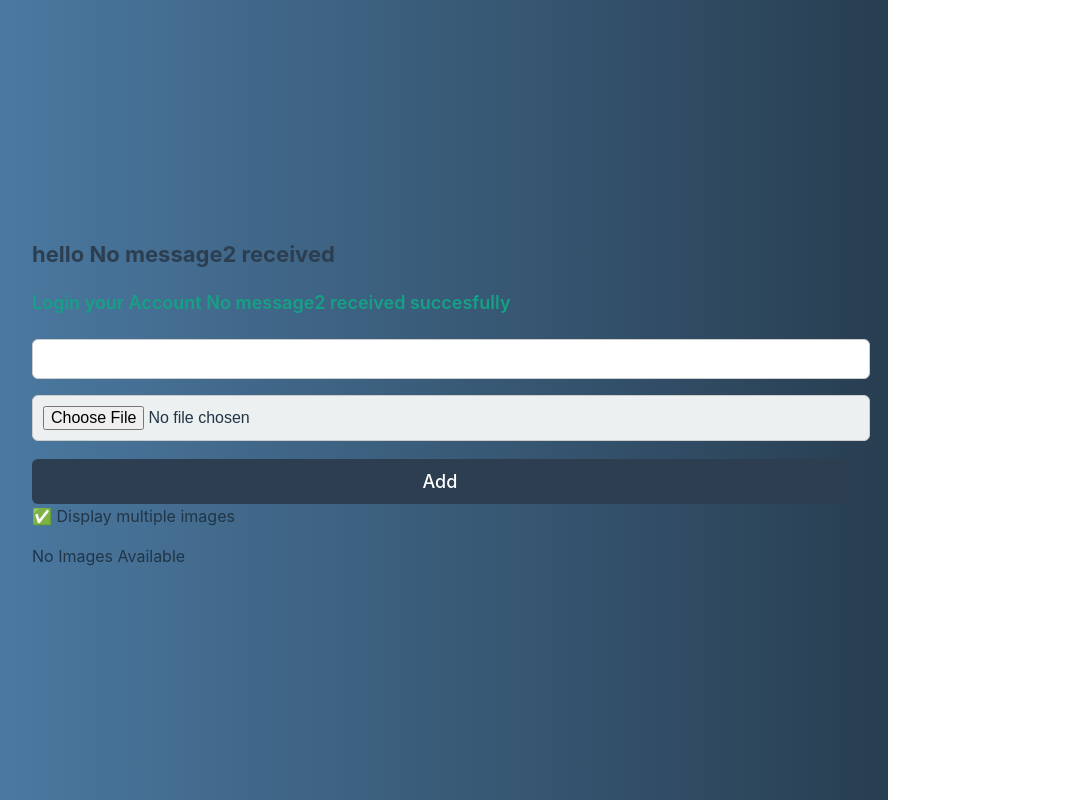
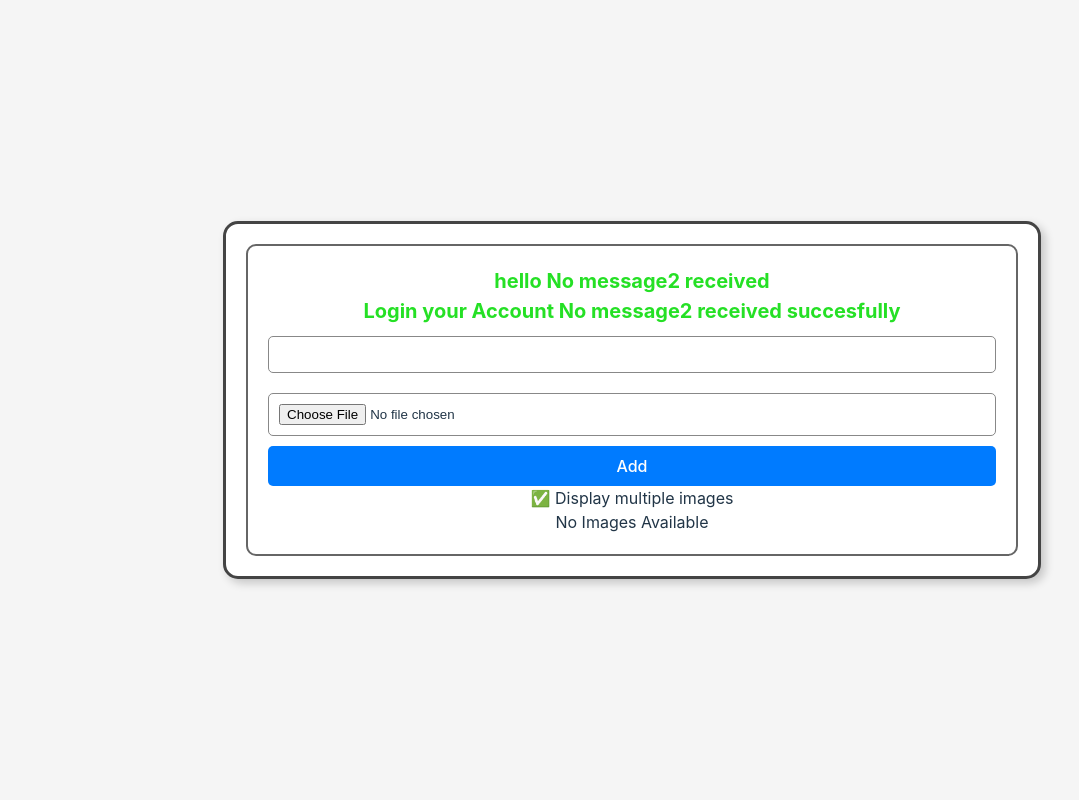
Before and after one commit to ramsai-kolli/Memoria, a React (Vite) app in the folder Frontend/: page /home3 in a window 1280 px wide. Shown: the whole page, without its empty margins (8-1087 px from the left). Built offline with nearby package versions, Linux system fonts and the light colour scheme.

Commit message:
login2.css is changed

```diff
--- a/Frontend/src/login2.css
+++ b/Frontend/src/login2.css
@@ -11,29 +11,29 @@
     align-items: center;
     padding: 20px;
 } */
-
+/*
 html, body {
     margin: 0;
     padding: 0;
     height: 100%;
-    overflow-y: auto; /* Ensure scrolling is enabled */
+    overflow-y: auto;
 }
 
-/* Full-page background (Allow Scrolling) */
+
 .log2-d1 {
-    position: relative; /* Change fixed to relative */
+    position: relative;
     width: 100%;
-    min-height: 100vh; /* Use min-height instead of height */
+    min-height: 100vh;
     background: linear-gradient(to right, #4b79a1, #283e51);
     display: flex;
     justify-content: center;
     align-items: center;
     padding: 20px;
-    overflow-y: auto; /* Enable vertical scrolling */
+    overflow-y: auto;
 }
 
 
-/* Main content container */
+
 .log2-d2 {
     background: white;
     padding: 30px;
@@ -47,7 +47,7 @@ html, body {
     align-items: center;
 }
 
-/* Welcome message */
+
 .log2-p1 {
     font-size: 22px;
     font-weight: bold;
@@ -55,7 +55,7 @@ html, body {
     margin-bottom: 10px;
 }
 
-/* Success message */
+
 .log2-p2 {
     font-size: 18px;
     color: #16a085;
@@ -63,7 +63,7 @@ html, body {
     margin-bottom: 15px;
 }
 
-/* Input fields */
+
 .log2-i1, .log2-i2 {
     width: 100%;
     padding: 10px;
@@ -80,13 +80,13 @@ html, body {
     box-shadow: 0px 0px 8px rgba(22, 160, 133, 0.5);
 }
 
-/* Upload button */
+
 .log2-i2 {
     background-color: #ecf0f1;
     cursor: pointer;
 }
 
-/* Submit Button */
+
 .log2-btn {
     width: 100%;
     padding: 12px;
@@ -95,7 +95,7 @@ html, body {
     border-radius: 6px;
     font-size: 18px;
     cursor: pointer;
-    background-color: #2c3e50; /* Dark Blue */
+    background-color: #2c3e50;
     color: white;
     transition: 0.3s ease-in-out;
 }
@@ -105,7 +105,7 @@ html, body {
     transform: scale(1.05);
 }
 
-/* Display text entries */
+
 .display-text {
     margin-top: 15px;
     font-size: 16px;
@@ -114,7 +114,7 @@ html, body {
     width: 100%;
 }
 
-/* Uploaded images container */
+
 .image-container {
     display: flex;
     flex-wrap: wrap;
@@ -122,7 +122,7 @@ html, body {
     margin-top: 20px;
 }
 
-/* Uploaded images */
+
 .uploaded-image {
     width: 150px;
     height: auto;
@@ -135,4 +135,88 @@ html, body {
 .uploaded-image:hover {
     transform: scale(1.1);
     border-color: #16a085;
+} */
+
+
+ /* Reset default margin & padding */
+ * {
+    margin: 0;
+    padding: 0;
+    box-sizing: border-box;
 }
+
+/* Make sure the body takes the full screen */
+ body {
+    height: 100%;
+    width: 100%;
+    display: flex;
+    justify-content: center; /* Center horizontally */
+    align-items: center; /* Center vertically */
+    background-color: #f5f5f5; /* Light background */
+}
+
+/* Outer container with border */
+.log2-d1 {
+    display: flex;
+    justify-content: center;
+    align-items: center;
+    width: 100%;
+    max-width: 100%; /* Prevents excessive width */
+    min-height: 100%; /* Ensures proper height */
+    border: 3px solid #444; /* Outer border */
+    border-radius: 15px;
+    padding: 20px;
+    background-color: #fff;
+    box-shadow: 4px 4px 10px rgba(0, 0, 0, 0.2);
+}
+
+/* Inner box with another border */
+.log2-d2 {
+    align-items: center;
+    width: 100%;
+    border: 2px solid #666; /* Inner border */
+    padding: 20px;
+    border-radius: 10px;
+    background-color: #fff;
+    text-align: center;
+}
+
+.log2-p1,.log2-p2{
+    font-size: 20px;
+    font-weight: bold;
+    color: rgb(37, 224, 37);
+}
+/* Input fields */
+.log2-i1, .log2-i2 {
+    width: 100%;
+    padding: 10px;
+    margin: 10px 0;
+    border: 1px solid #888;
+    border-radius: 5px;
+}
+
+/* Button styling */
+.log2-btn {
+    background-color: #007bff;
+    color: white;
+    padding: 10px;
+    border: none;
+    border-radius: 5px;
+    cursor: pointer;
+    width: 100%;
+    transition: background 0.3s ease;
+}
+
+.log2-btn:hover {
+    background-color: #0056b3;
+}
+
+.log2-image{
+    margin-left: 30%;
+    width: 250px;
+    height: 200px;
+    border: 2px solid black;
+    display: block;
+
+    margin-top: 20px;
+}
--- a/Frontend/src/login2.jsx
+++ b/Frontend/src/login2.jsx
@@ -237,7 +237,7 @@ try {
     return(
         <>
         <div className="log2-d1">
-        <div className="log-2d2">
+        <div className="log2-d2">
         <p className="log2-p1">hello {message2}</p>
 
         <p className="log2-p2">  Login your Account {message2} succesfully</p>
@@ -274,7 +274,7 @@ try {
         ✅ Display multiple images
        {imageUrls.length > 0 ? (
                 imageUrls.map((imageUrl, index) => (
-                    <img key={index} src={imageUrl} alt="Uploaded" style={{ width: "200px", border: "1px solid black", margin: "10px" }} />
+                    <img className='log2-image' key={index} src={imageUrl} alt="Uploaded" />
                 ))
             ) : (
                 <p>No Images Available</p>
```
